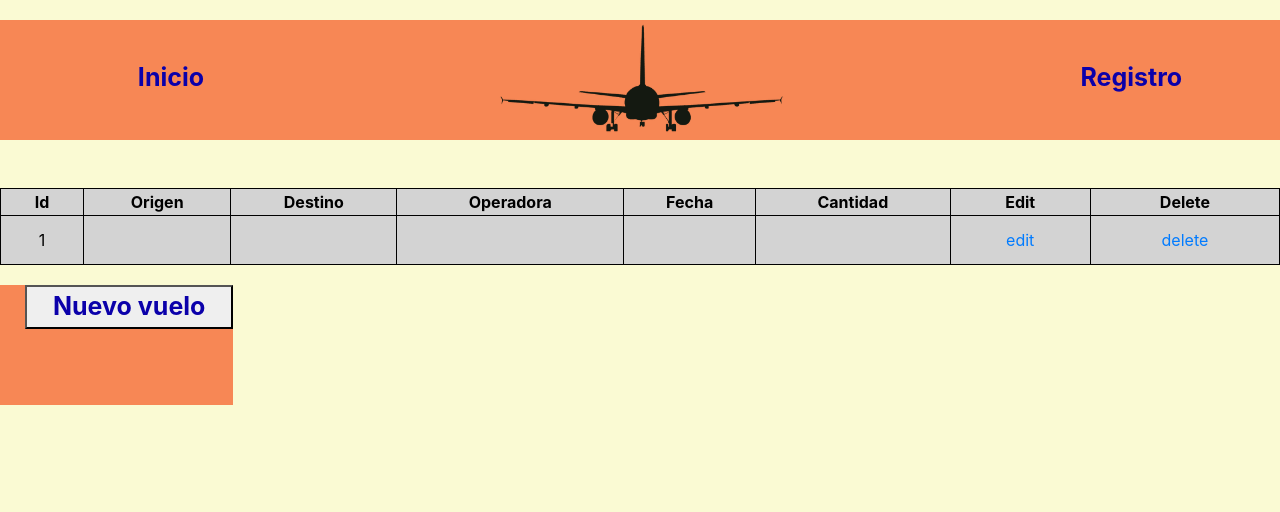
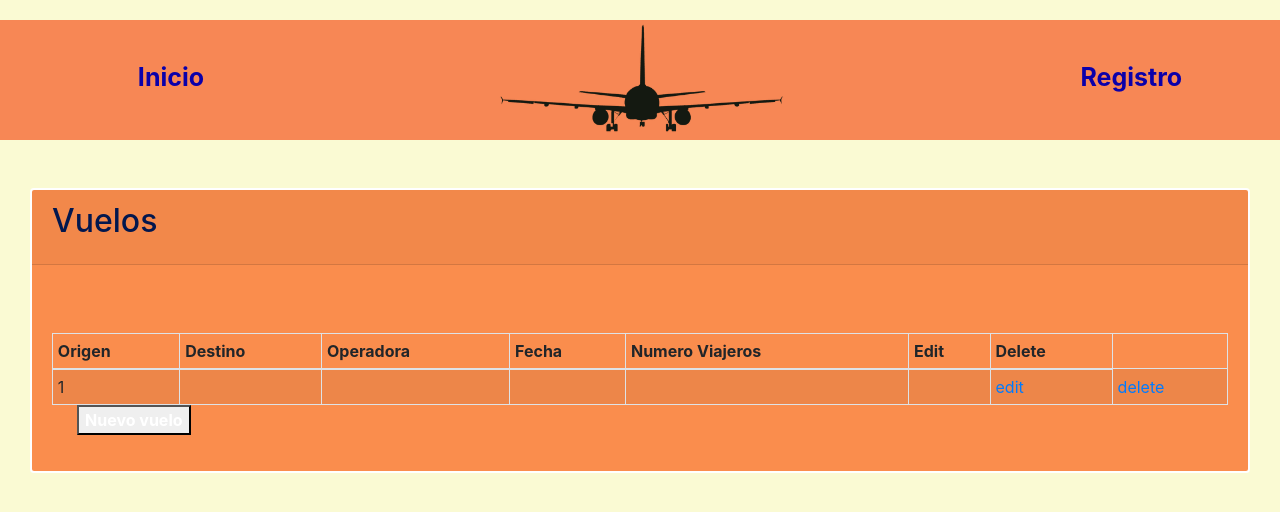
Before and after one commit to Jachada/GestionDeVuelos, a PHP site: page /content/vuelosGestor.php in a window 1280 px wide. Shown: the top 512 px of the page. Run offline with PHP 8.4, Linux system fonts and the light colour scheme; tables that the repository leaves empty or names only in its code hold one stand-in row (values such as "Sample post"); data that the repository does not hold is empty.

Commit message:
version definitiva create y vuelos Gestor

```diff
--- a/content/vuelosGestor.php
+++ b/content/vuelosGestor.php
@@ -1,5 +1,6 @@
 <!DOCTYPE html>
 <html lang="en">
+
 <head>
     <meta charset="UTF-8">
     <meta http-equiv="X-UA-Compatible" content="IE=edge">
@@ -7,24 +8,8 @@
     <title>VUELOS GESTOR</title>
     <link rel="stylesheet" href="../style/bootstrap.min.css">
     <link rel="stylesheet" href="../style/style.css">
-    <style>
-    table, th, td {
-        margin:auto;
-    border: 1px solid black;
-    border-collapse: collapse;
-    background-color: lightgray;
-    text-align: center;
+</head>
 
-
-    }
-    td {
-    padding: 12px;
-    }
-    body{
-        color: black;
-    }
-    </style>
-</head>
 <body>
     <div class="container-fluid">
         <div class="row">
@@ -41,7 +26,9 @@
                         </li>
 
 
-              <div class="div-logo"> <li> <a href="index.php"><img src="../images/logo.png" alt="" class="logo"></a></li></div>
+                        <div class="div-logo">
+                            <li> <a href="index.php"><img src="../images/logo.png" alt="" class="logo"></a></li>
+                        </div>
 
 
                         <li class="">
@@ -52,25 +39,27 @@
                 </nav>
             </header>
         </div>
+        <div class="row-12 mt-5">
+            <div class="col-12 mb-3">
+                <section class="card ">
+                    <header class="card-header">
 
-
-    </div>
-    <table border=1 fopnt-color= black>
+                        <h2 class="card-title">Vuelos</h2>
+                    </header>
+                    <div class="card-body">
+                        <table class="table table-bordered table-striped table-sm mb-0">
                             <thead>
                                 <tr>
-                <th>Id</th>
                                     <th>Origen</th>
                                     <th>Destino</th>
                                     <th>Operadora</th>
                                     <th>Fecha</th>
-                <th>Cantidad</th>
+                                    <th>Numero Viajeros</th>
                                     <th>Edit</th>
                                     <th>Delete</th>
-
-
                                 </tr>
                             </thead>
-        <tbody>
+
 
                             <?php
                             include  'databaseManager.inc.php';
@@ -80,19 +69,21 @@
                             echo "</br>";
 
                             //RECORRIDO DE ARRAY PARA GENERAR VALORES EN LA TABLA
-            foreach ( $arrayconvuelos as $vuelo ):
+                            foreach ($arrayconvuelos as $vuelo) :
                             ?>
                                 <tr>
 
-                        <td><?php echo $vuelo['id'];?></td>
-                        <td><?php echo $vuelo['CiudadOrigen'];?></td>
-                        <td><?php echo $vuelo['CiudadDestino'];?></td>
-                        <td><?php echo $vuelo['Operadora'];?></td>
-                        <td><?php echo $vuelo['Fecha'];?></td>
-                        <td><?php echo $vuelo['CantidadViajeros'];?></td>
-                        <td><a href="edit.php?id=<?php echo $vuelo['id']?>">edit</a></td>
-                        <td><a href="delete.php?id=<?php echo $vuelo['id']?>">delete</a></td>
+                                    <td class="align-middle"><?php echo $vuelo['id']; ?></td>
+                                    <td class="align-middle"><?php echo $vuelo['CiudadOrigen']; ?></td>
+                                    <td class="align-middle"><?php echo $vuelo['CiudadDestino']; ?></td>
+                                    <td class="align-middle"><?php echo $vuelo['Operadora']; ?></td>
+                                    <td class="align-middle"><?php echo $vuelo['Fecha']; ?></td>
+                                    <td class="align-middle"><?php echo $vuelo['CantidadViajeros']; ?></td>
+                                    <td class="align-middle"><a href="edit.php?id=<?php echo $vuelo['id'] ?>">edit</a></td>
+                                    <td class="align-middle"><a href="delete.php?id=<?php echo $vuelo['id'] ?>">delete</a></td>
 
+
+                                <tr></tr>
                                 </tr>
                             <?php
                             endforeach;
@@ -100,29 +91,28 @@
                             ?>
                             </tbody>
                         </table>
-        </tbody>
-    </table>
-
-
                         <div class="row">
-
                             <header class="pie de pagina">
-          <div class="menu_bar d-flex justify-content-center align-content-center">
-            <a href="#" class="bt-menu"><img src="../images/logo.png" alt="" class=""><i class="fas fa-bars"></i></a>
-          </div>
-
-          <nav class="menu">
+                                <nav class="menu1">
                                     <ul class="d-flex d-inline-block justify-content-around align-items-center">
 
 
-
-              <li class="">
+                                    <li class="" >
                                             <button type="button"><a href="create.php"><i class=""></i><span><strong>Nuevo vuelo</strong></span></a></button>
                                         </li>
-
                                     </ul>
                                 </nav>
                             </header>
                         </div>
+                    </div>
+                </section>
+            </div>
+        </div>
+
+
+
+
+
 </body>
+
 </html>
```
Also changed, not shown: content/create.php (+16 -4 lines). Lines whose indentation alone changed are shown as unchanged.
